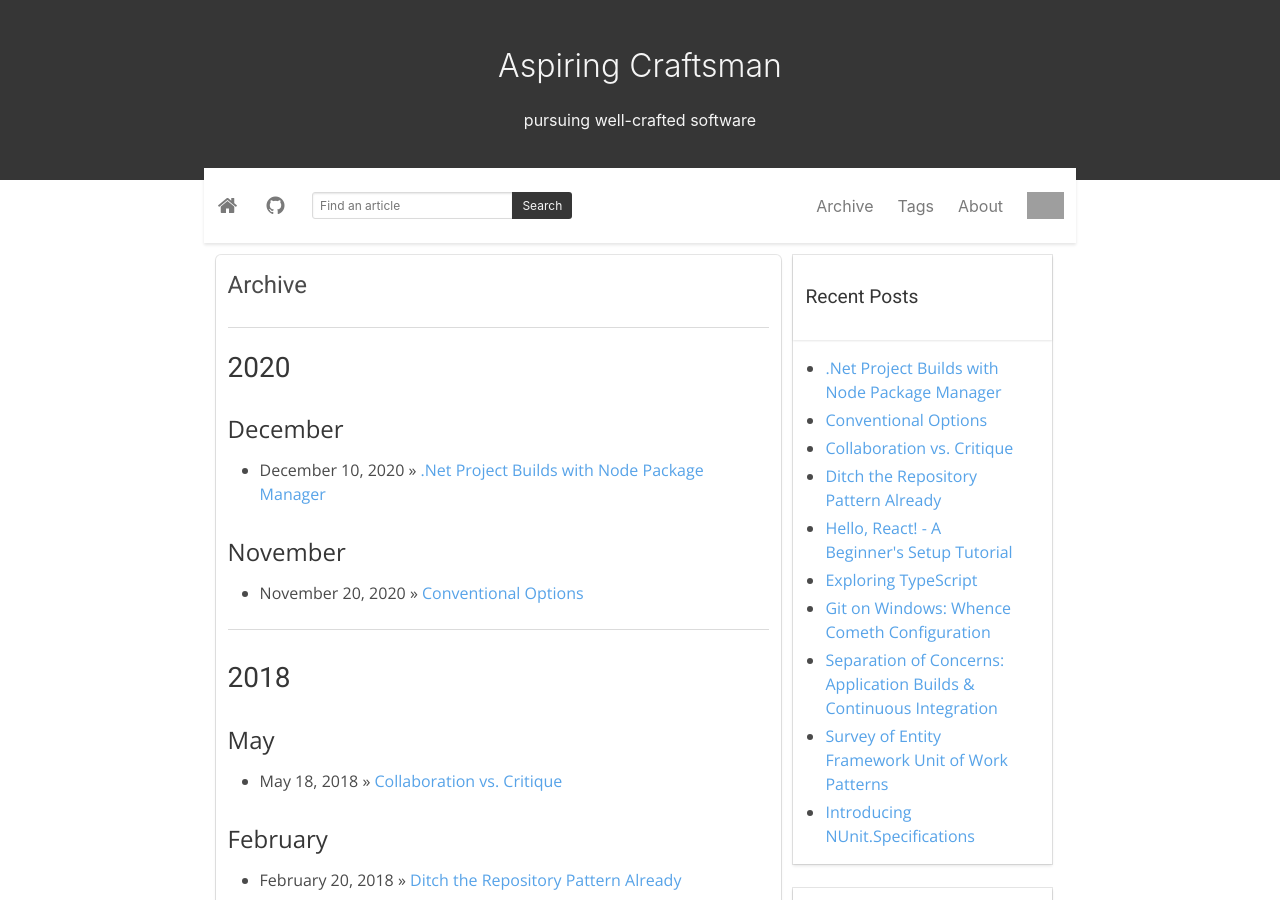
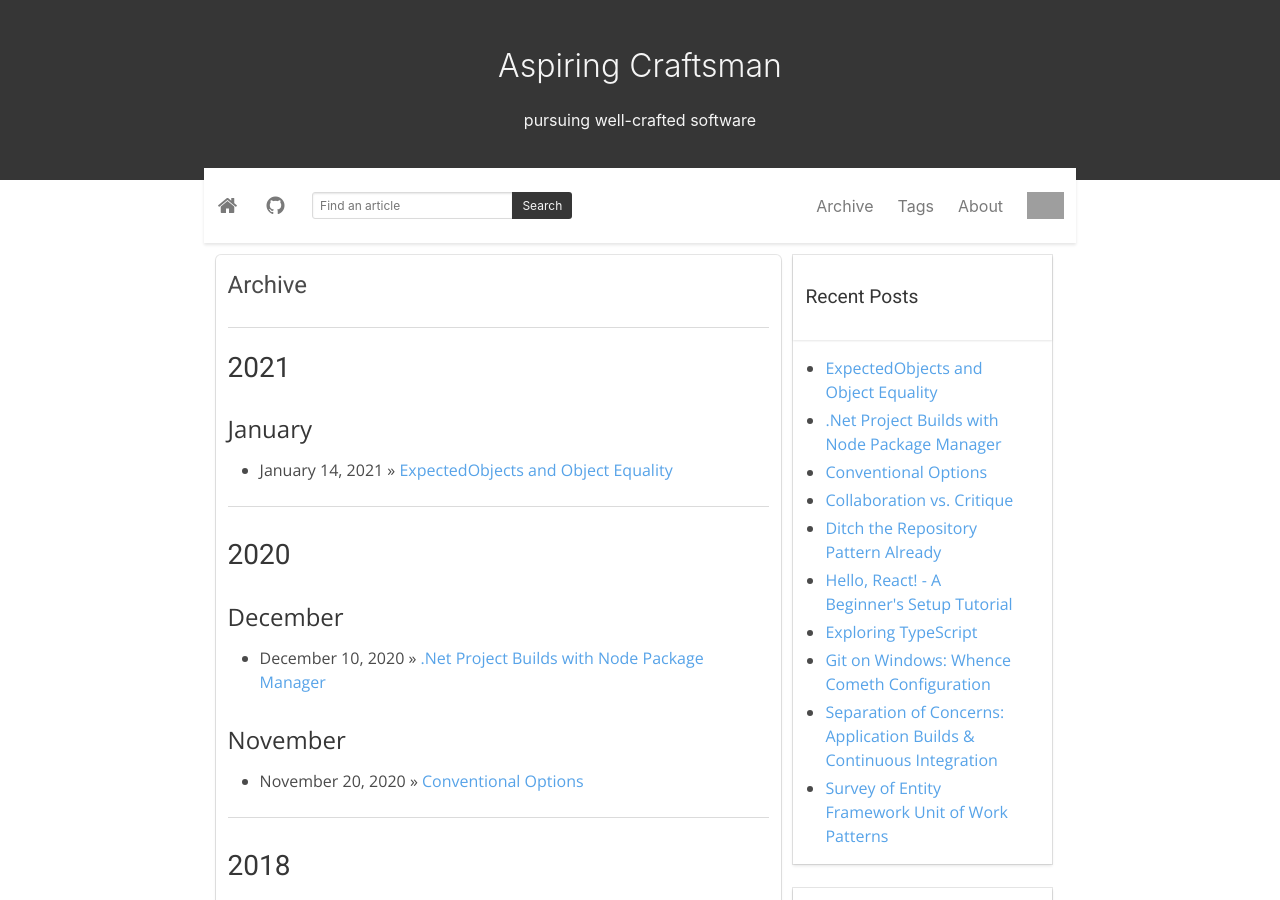
Before and after one commit to derekgreer/blog, a Jekyll site: the page built from archive.html, in a window 1280 px wide and 900 px high. Built offline with Jekyll 4.4.1, drawn with Linux system fonts in a browser that asks for light colours; grey boxes are pictures that could not be loaded.

```diff
--- /dev/null
+++ b/_posts/2021-01-14-expected-objects-object-equality.md
@@ -0,0 +1,6 @@
+---
+title: 'ExpectedObjects and Object Equality'
+date: 2021-01-14T07:00:00+00:00
+author: Derek Greer
+layout: post
+---
```
Also changed, not shown: _posts/2008-01-03-art-of-separation-of-concerns.md (+1 -1 lines), 1 other file.
